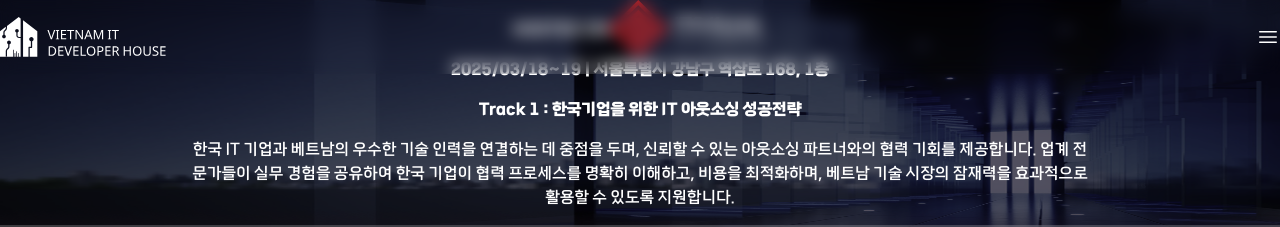
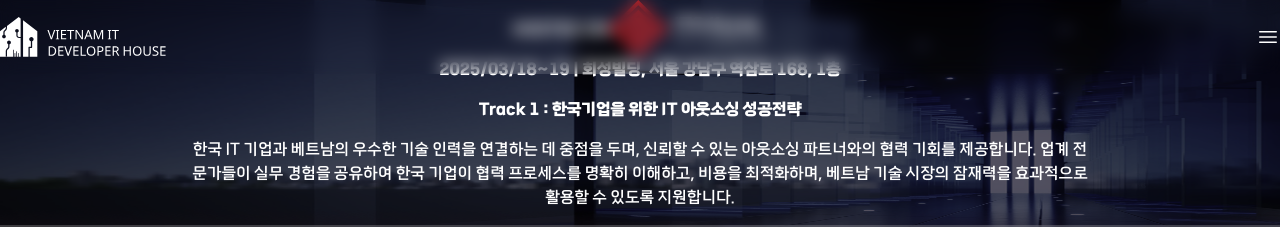
Before and after one commit to nguyenviet02/vietnam-it-developer-house, a React (Vite) app: page /success-strategies in a window 1280 px wide. Shown: the top 227 px of the page. Built offline with nearby package versions, Linux system fonts and the light colour scheme; what fluid-tailwind would draw is missing.

Commit message:
Update Hero.tsx

```diff
--- a/src/components/success-strategies/Hero.tsx
+++ b/src/components/success-strategies/Hero.tsx
@@ -19,7 +19,7 @@ const Hero = () => {
           </div>
           <div className="flex flex-col items-center gap-4">
             <span className="font-extrabold ~text-[0.75rem]/[1.5rem] ~leading-4/[1.75rem]">
-              2025/03/18~19 | 서울특별시 강남구 역삼로 168, 1층
+              2025/03/18~19 | 회성빌딩, 서울 강남구 역삼로 168, 1층
             </span>
             <h2 className="text-center font-extrabold ~text-[1.45rem]/[3rem] ~leading-[1.75rem]/[3.5rem]">
               Track 1 : 한국기업을 위한 IT 아웃소싱 성공전략
```
